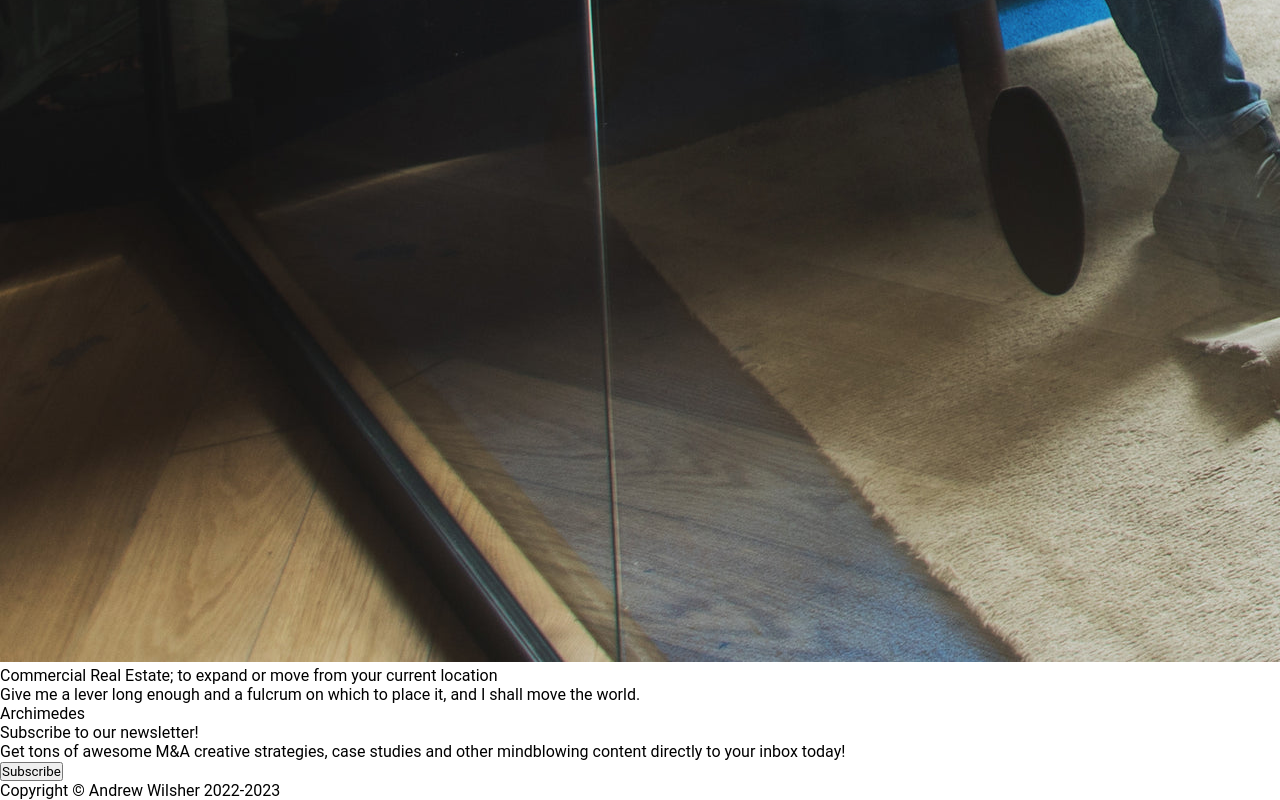
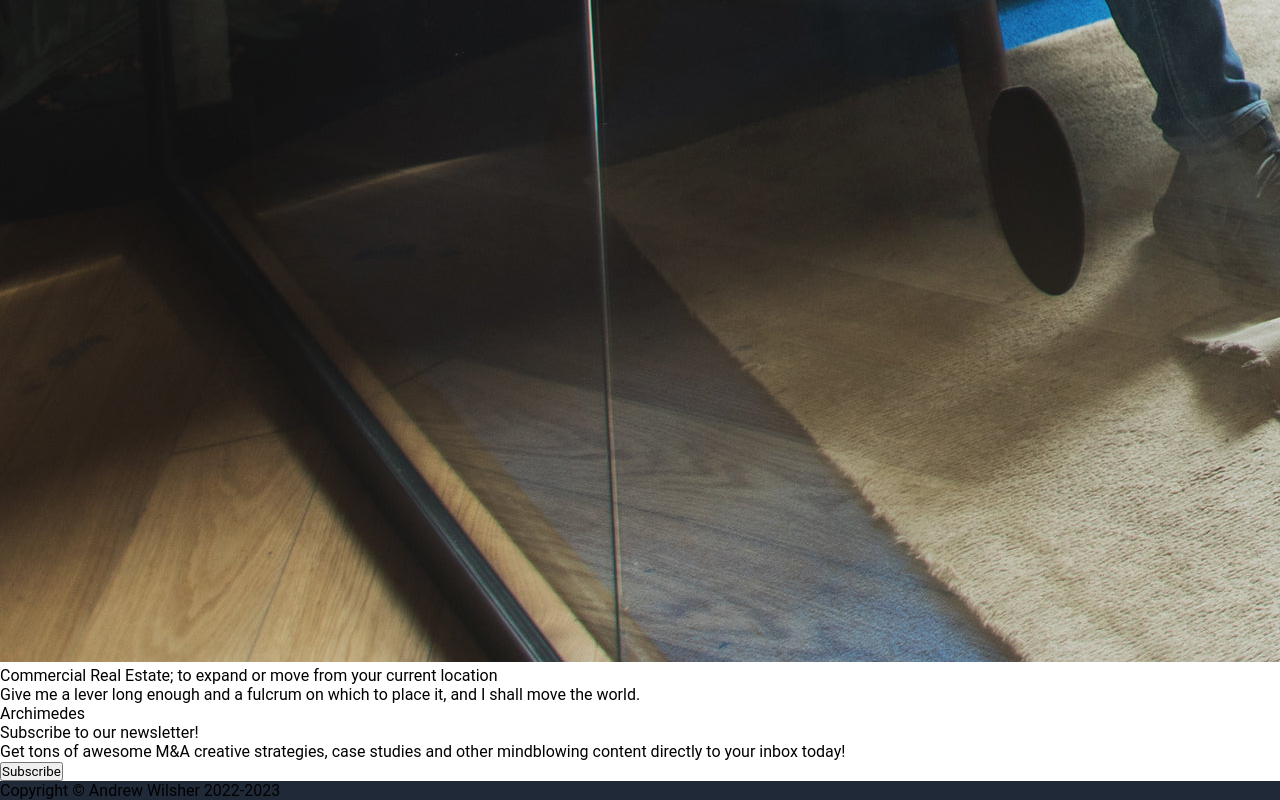
Before and after one commit to orelem/practice-projects, a plain HTML site: page index.html in a window 1280 px wide. Shown: the part 9825-10625 px from the top of the page. Drawn offline with Linux system fonts and the light colour scheme.

Commit message:
Edit background colour for header and footer

```diff
--- a/css/style.css
+++ b/css/style.css
@@ -5,6 +5,12 @@
     font-family: roboto, sans-serif;
     /* border: 1px solid red; */
     /* Above is to get an active view of the div border lines (to be used in conjunction with DevTools) */
+}
+
+/* GENERAL */
+
+.header, .footer {
+    background-color: #1F2937;
 }
 
 /* HEADER SECTION*/
```
